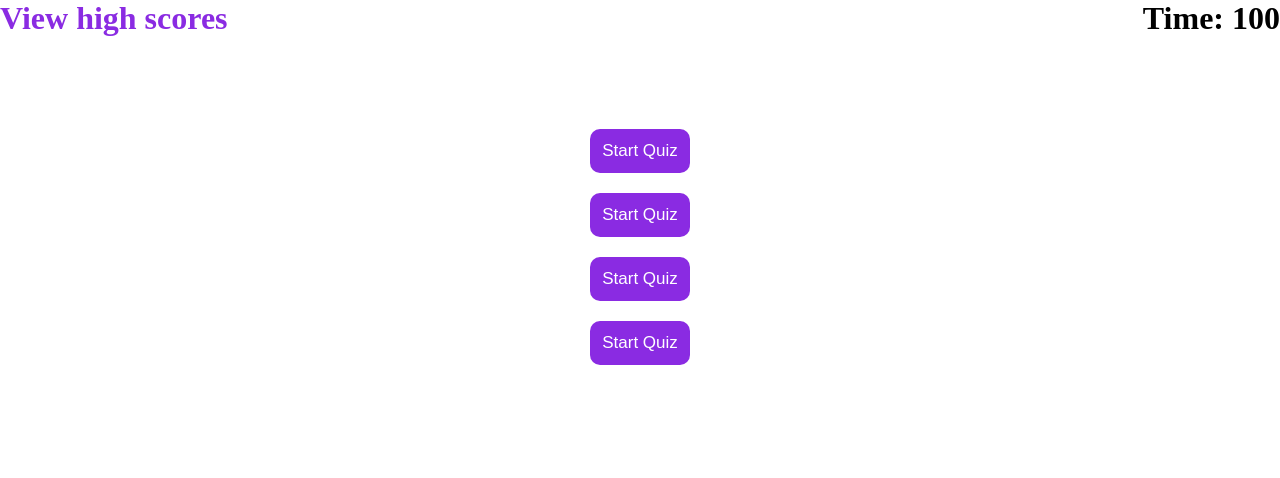
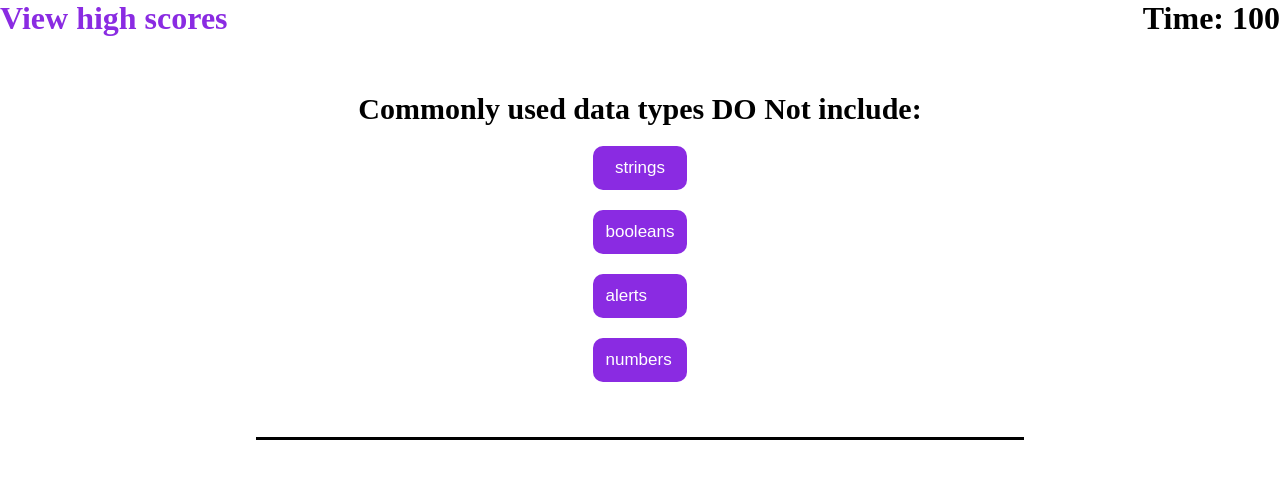
Before and after one commit to DavidTJGriffin/javascript-coding-quiz, a plain HTML site: page index.html in a window 1280 px wide. Both pictures are taken after a click on the button "Start Quiz". Drawn offline with Linux system fonts and the light colour scheme.

Commit message:
added non-dynamic answer selecting functionality

```diff
--- a/assets/css/style.css
+++ b/assets/css/style.css
@@ -62,3 +62,10 @@ main {
     max-width: fit-content;
     margin: auto;
 }
+
+footer {
+    font-size: 20px;
+    max-width: 60vw;
+    margin: auto;
+    border-top: solid black 3px;
+}
--- a/assets/js/script.js
+++ b/assets/js/script.js
@@ -1,6 +1,10 @@
 var hideStart = document.querySelector('.invisible');
-var Btn = document.querySelector('.btn');
+var btn = document.querySelector('.btn');
 var startBtn = document.querySelector('#btn1');
+var btn2 = document.querySelector('#btn2');
+var btn3 = document.querySelector('#btn3');
+var btn4 = document.querySelector('#btn4');
+
 
 var quizQuestions = {
     question1: {
@@ -9,62 +13,74 @@ var quizQuestions = {
         rightAns: "A"
     },
     question2: {
-        question2: "The condition in an if/else statement is enclosed with ________.",
-        choices2: ["quotes", "curly brackets", "parenthesis", "square brackets"],
-        rightAns2: "D"
+        question: "The condition in an if/else statement is enclosed with ________.",
+        choices: ["quotes", "curly brackets", "parenthesis", "square brackets"],
+        rightAns: "D"
     },
     question3: {
-        question3: "Arrays in JavaScript can be used to store __________.",
-        choices3: ["numbers and strings", "other arrays", "booleans", "all of the above"],
-        rightAns3: "C"
+        question: "Arrays in JavaScript can be used to store __________.",
+        choices: ["numbers and strings", "other arrays", "booleans", "all of the above"],
+        rightAns: "C"
     },
-    question4: {
-        question4: "String values must be enclosed within ___________ when being assigned to variables.",
-        choices4: ["commas", "curly brackets", "quotes", "parenthesis"],
-        rightAns4: "A"
+    question: {
+        question: "String values must be enclosed within ___________ when being assigned to variables.",
+        choices: ["commas", "curly brackets", "quotes", "parenthesis"],
+        rightAns: "A"
     },
-    question5: {
-        question5: "A very useful tool used during development and debugging for printing content to the debugger is:",
-        choices5: ["JavaScript", "terminal/bash", "for loops", "console.log"],
-        rightAns5: "B"
+    question: {
+        question: "A very useful tool used during development and debugging for printing content to the debugger is:",
+        choices: ["JavaScript", "terminal/bash", "for loops", "console.log"],
+        rightAns: "B"
     }
 
 };
 
 function startQuiz() {
-    console.log('this worked!')
     document.getElementById("hidden").style.display = "none";
     document.getElementById('btn2').style.display = "flex";
     document.getElementById('btn3').style.display = "flex";
     document.getElementById('btn4').style.display = "flex";
-    firstQuestion();
+    question1();
 };
 
-function firstQuestion() {
-    document.getElementById('title').textContent = quizQuestions.question;
+function question1() {
+    document.getElementById('title').textContent = quizQuestions.question1.question;
+    document.getElementById('btn1').textContent = quizQuestions.question1.choices[0];
+    document.getElementById('btn2').textContent = quizQuestions.question1.choices[1];
+    document.getElementById('btn3').textContent = quizQuestions.question1.choices[2];
+    document.getElementById('btn4').textContent = quizQuestions.question1.choices[3];
+    btn3.addEventListener("click", rightAnswer);
+    btn1.addEventListener("click", wrongAnswer);
+    btn2.addEventListener("click", wrongAnswer);
+    btn4.addEventListener("click", wrongAnswer);
+
+    btn3.addEventListener("click", question2);
+    btn1.addEventListener("click", question2);
+    btn2.addEventListener("click", question2);
+    btn4.addEventListener("click", question2);
 };
 
-// function displayQuestionAns() {
-//     console.log("Current Question", quizQuestions[index].question);
-//     console.log("Options", quizQuestions[index].choices);
-//     console.log("Answer is ", quizQuestions[index].rightAns);
-// }
+function rightAnswer() {
+    document.getElementById('grade').textContent = 'Right';
+};
 
+function wrongAnswer() {
+    document.getElementById('grade').textContent = 'Wrong';
+}
 
-// function checkRightWrong() {
+function question2 () {
+    document.getElementById('title').textContent = quizQuestions.question2.question;
+    var btn1= document.getElementById('btn1').textContent = quizQuestions.question2.choices[0];
+    var btn2= document.getElementById('btn2').textContent = quizQuestions.question2.choices[1];
+    var btn3= document.getElementById('btn3').textContent = quizQuestions.question2.choices[2];
+    var btn4= document.getElementById('btn4').textContent = quizQuestions.question2.choices[3];
+    btn1.className
 
-//     //Move to next question
-//     index = index + 1;
-
-//     //Display the QA in the section based on the new index
-//     displayQuestionAns();
-
-// }
+};
 
 
 function endQuiz() {
-    //run out of time or questions
-    //display score and submit score
+
 
 }
 
--- a/index.html
+++ b/index.html
@@ -39,33 +39,12 @@
 
             </section>
 
-
-
-
-
-
-
-
-
-
-
-            <!-- <section id="question-screen" style="display: none;">
-                <h3 id="questionText">Question goes here </h3>>
-                <button id="option1">Answer 1 </button>
-                <button>Answer 2</button>
-                <button>Answer 3</button>
-                <button>Answer 4</button>
-            </section>
-
-            <section id="submitScore" style="display: none;">
-                Final Score
-                <button>Submit Score </button>
-            </section>
-            <section id="ViewScores" style="display: none;">
-                View Highscores
-            </section> -->
         </main>
     </div>
+    <footer>
+       <h1 id="grade"></h1>
+    </footer>
+
     <script src='./assets/js/script.js'></script>
 </body>
 
```
